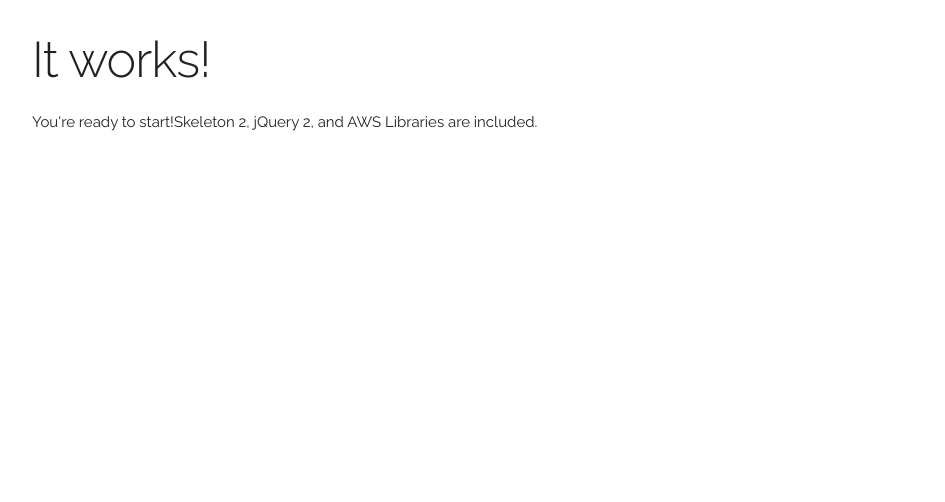
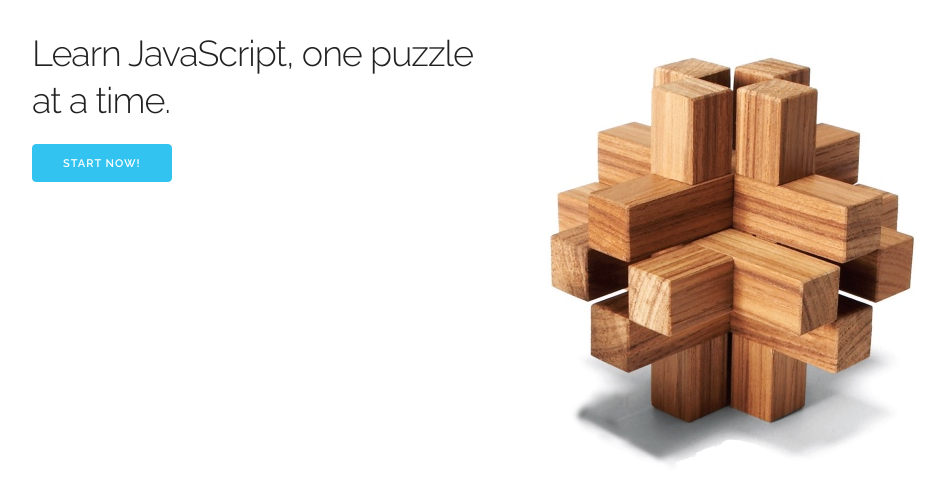
Before and after one commit to otofu-square/serverless-single-page-app, a React app: page / in a window 1280 px wide. Shown: the top 502 px of the page, without its empty margins (128-1073 px from the left). Built offline with nearby package versions, Linux system fonts and the light colour scheme.

Commit message:
:+1: Improve landing page

```diff
--- a/src/client/App.tsx
+++ b/src/client/App.tsx
@@ -2,10 +2,16 @@
 
 const App = () =>
   <div className="container">
-    <h1>It works!</h1>
-    <div>
-      <span>You're ready to start!</span>
-      <span>Skeleton 2, jQuery 2, and AWS Libraries are included.</span>
+    <div className="row">
+      <div className="one-half column">
+        <h3>Learn JavaScript, one puzzle at a time.</h3>
+        <a href="" className="button button-primary">
+          Start Now!
+        </a>
+      </div>
+      <div className="one-half column">
+        <img src={require('./assets/HeroImage.jpg')} />
+      </div>
     </div>
   </div>;
 
```
Also changed, not shown: src/client/assets/HeroImage.jpg (added).
